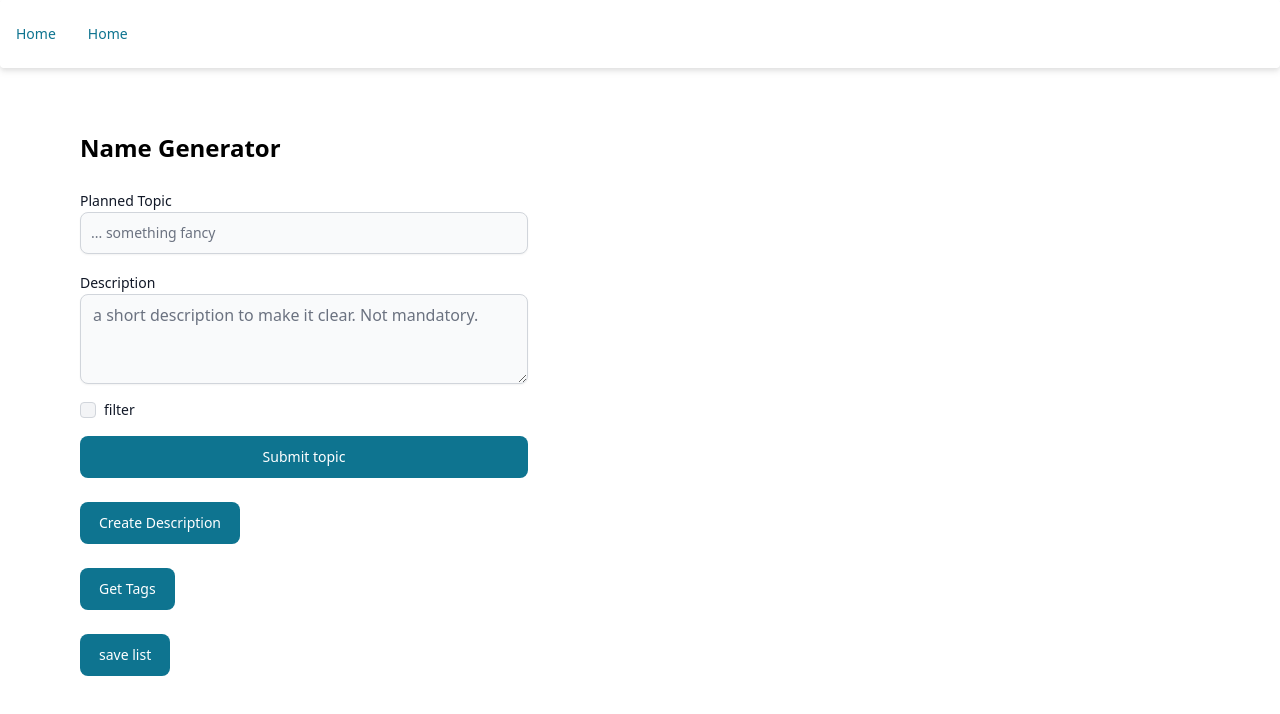
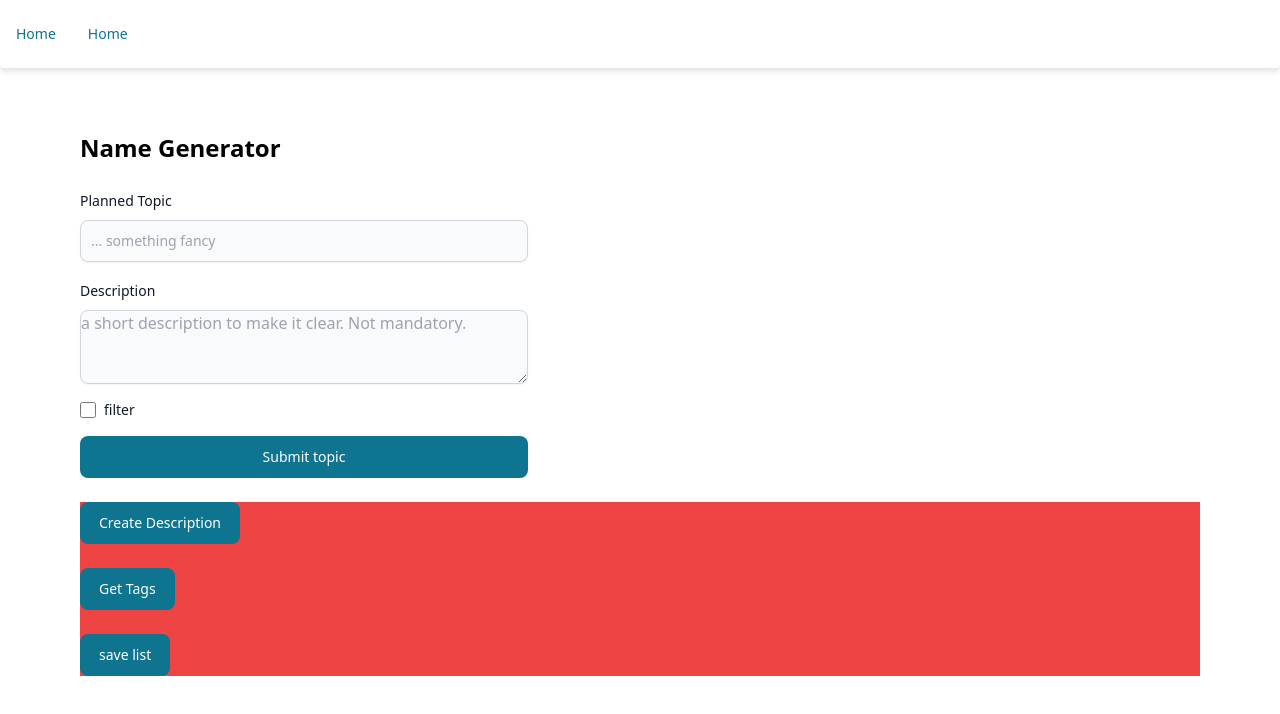
Before and after one commit to petervidaHU/scrum-name-generator, a Next.js app: page /admin in a window 1280 px wide. Shown: the top 714 px of the page. Built offline with nearby package versions, Linux system fonts and the light colour scheme.

Commit message:
minor improvements

```diff
--- a/app/components/noteList.tsx
+++ b/app/components/noteList.tsx
@@ -1,6 +1,6 @@
 import React from 'react'
 import { useNotifications } from '@/app/features/notifications/notifications.slice'
-import { Notification } from './notification';
+import { Notification } from './notificationItems/notification';
 
 export const NoteList = () => {
   const notifications = useNotifications()
--- a/app/components/notification.tsx
+++ b/app/components/notificationItems/notification.tsx
@@ -1,8 +1,8 @@
 import { Toast } from 'flowbite-react';
-import { NotificationType } from '../types/notificationTypes';
+import { NotificationType } from '../../types/notificationTypes';
 import { FunctionComponent, useEffect } from 'react';
 import { useAppDispatch } from '@/redux/hooks'
-import { dismissNotification } from '../features/notifications/notifications.slice';
+import { dismissNotification } from '../../features/notifications/notifications.slice';
 
 type NotificationProps = {
   notif: NotificationType,
@@ -23,7 +23,7 @@ export const Notification: FunctionComponent<NotificationProps> = ({ notif }): J
   }, [dispatch, notif.autoHideDuration, notif.id])
 
   return (
-    <Toast>
+    <Toast className="bg-red-500">
       <div>
         {notif.message}
       </div>
--- a/pages/admin/index.tsx
+++ b/pages/admin/index.tsx
@@ -116,7 +116,7 @@ export default function Admin() {
         <Loader loading={loading} />
         <PageTitle title="Name Generator" />
         <GeneratorForm s={handleSubmit} />
-        <div >
+        <div className="bg-red-500">
           {proposedList.length > 0 && (
             <NameTables
               title='proposed names'
--- a/postcss.config.js
+++ b/postcss.config.js
@@ -2,5 +2,5 @@ module.exports = {
   plugins: {
     tailwindcss: {},
     autoprefixer: {},
-  },
+  }
 }
--- a/styles/globals.css
+++ b/styles/globals.css
@@ -1,6 +1,12 @@
+@tailwind base;
+@tailwind components;
+@tailwind utilities;
+
+/*
 @import 'tailwindcss/base';
 @import 'tailwindcss/components';
 @import 'tailwindcss/utilities';
+*/
 
 * {
     box-sizing: border-box;
--- a/tailwind.config.js
+++ b/tailwind.config.js
@@ -2,16 +2,17 @@
 module.exports = {
   /*important: '#__next',*/
   content: [
+    "./pages/**/*.{ts,tsx}",
+    "./node_modules/flowbite/**/*.js",
     "./node_modules/flowbite-react/**/*.js",
-    "./pages/**/*.{ts,tsx}",
-    "./app/components/**/*.{ts, tsx}",
-    "./app/*.{ts, tsx}",
-    "./public/**/*.html",
+   "./app/components/**/*.{ts, tsx}",
+   "./app/*.{ts, tsx}",
+   "./public/**/*.html",
   ],
   theme: {
     extend: {},
   },
   plugins: [
-    require("flowbite/plugin")
+    // require("flowbite/plugin"),
   ],
 }
```
